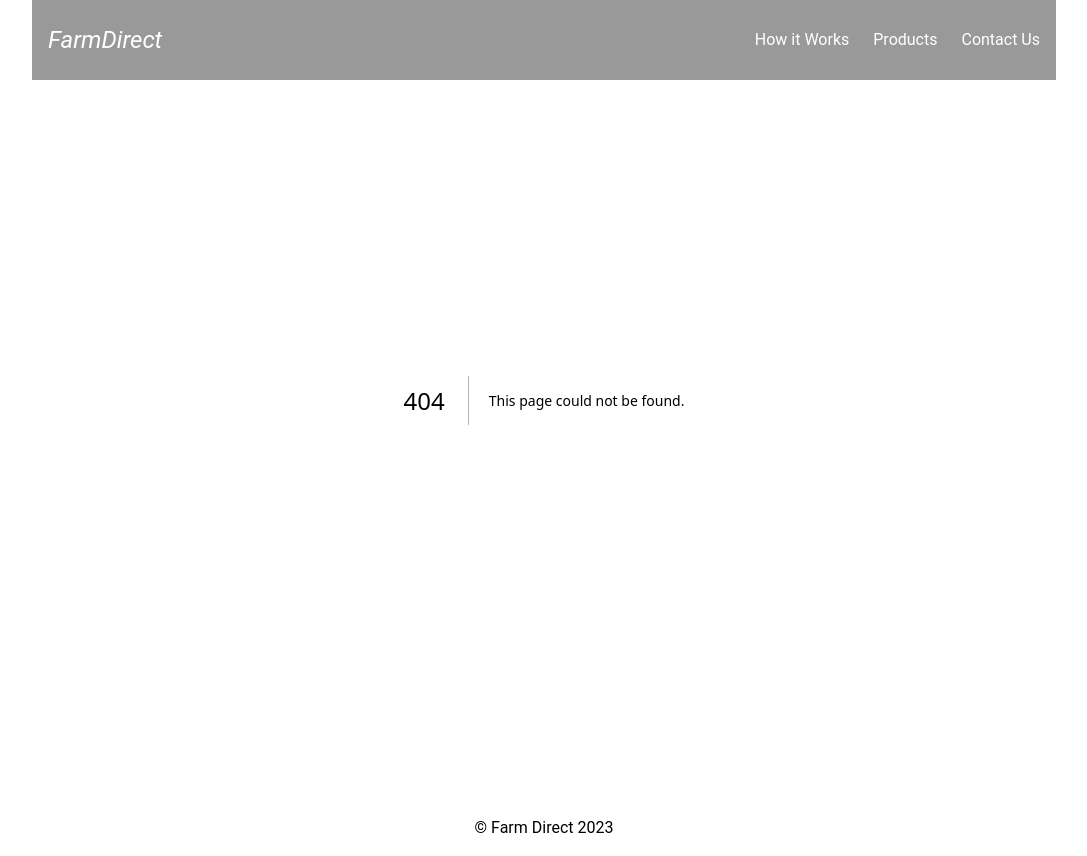
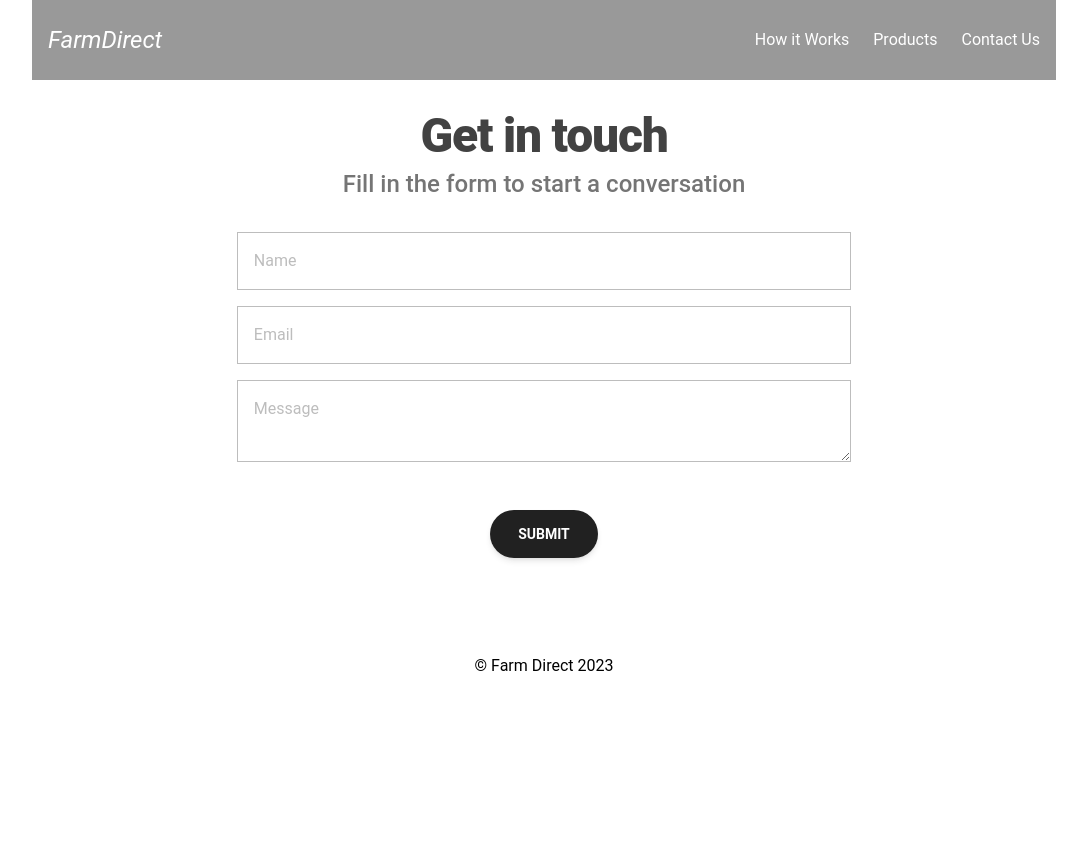
Before and after one commit to Mahmud-Mai/bash-eng-devops, a Next.js app: page /contact in a window 1280 px wide. Before the commit this address had no page. Shown: the whole page, without its empty margins (96-1183 px from the left). After the commit the page ends 800 px from the top, so only its background shows below. Built offline with nearby package versions, Linux system fonts and the light colour scheme.

Commit message:
Create Contact page

```diff
--- /dev/null
+++ b/src/app/contact/page.tsx
@@ -0,0 +1,53 @@
+"use client";
+import { Button } from "@material-tailwind/react";
+import React from "react";
+
+const page = () => {
+  return (
+    <section className="flex flex-col py-20 items-center justify-center w-full">
+      <div className="w-3/5 text-center">
+        <div className="py-8 text-3xl">
+          <h1 className="text-4xl sm:text-5xl text-gray-800 dark:text-white font-extrabold tracking-tight">
+            Get in touch
+          </h1>
+          <p className="text-normal text-lg sm:text-2xl font-medium text-gray-600 dark:text-gray-400 mt-2">
+            Fill in the form to start a conversation
+          </p>
+        </div>
+        <form
+          method="POST"
+          action="https://getform.io/f/40fec7eb-b27b-4d15-a5ae-8970bc50c161"
+          className="flex flex-col w-full"
+        >
+          <input
+            className="border border-gray-400 bg-transparent p-4"
+            type="text"
+            placeholder="Name"
+            name="name"
+          />
+          <input
+            className="border border-gray-400 my-4 p-4 bg-transparent"
+            type="email"
+            placeholder="Email"
+            name="email"
+          />
+          <textarea
+            className="border border-gray-400 bg-transparent p-4"
+            name="message"
+            placeholder="Message"
+          ></textarea>
+          <div className="mt-12 flex justify-center lg:justify-center">
+            <Button
+              size="lg"
+              className="rounded-full"
+            >
+              SUBMIT
+            </Button>
+          </div>
+        </form>
+      </div>
+    </section>
+  );
+};
+
+export default page;
```
